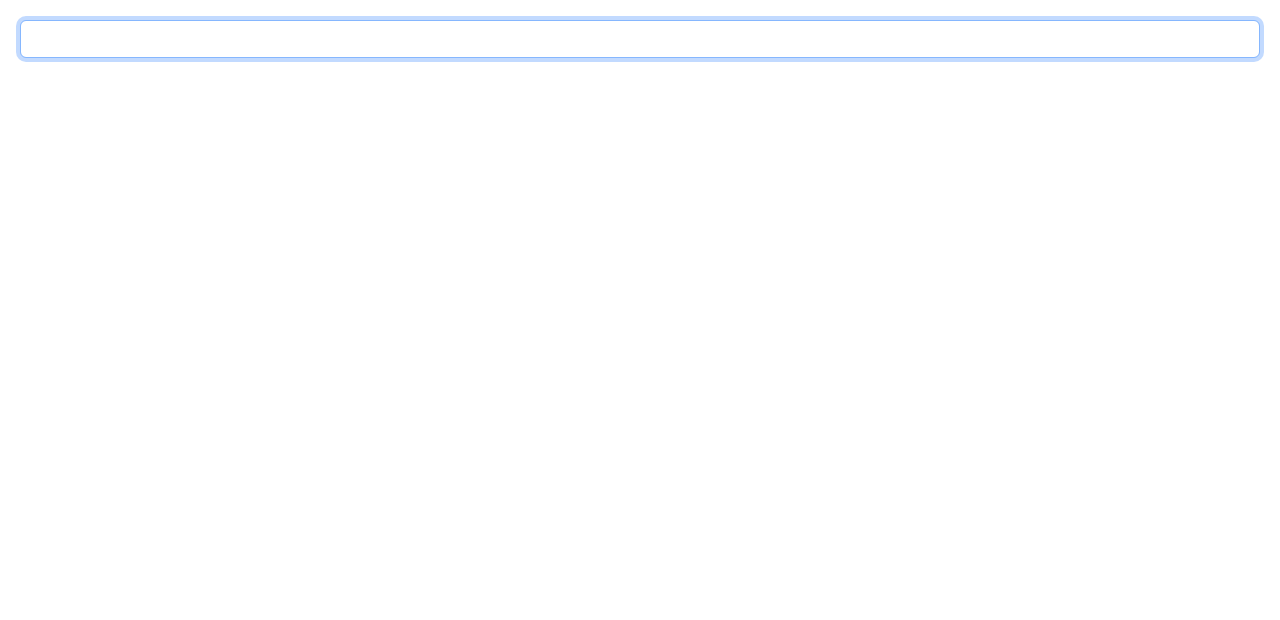
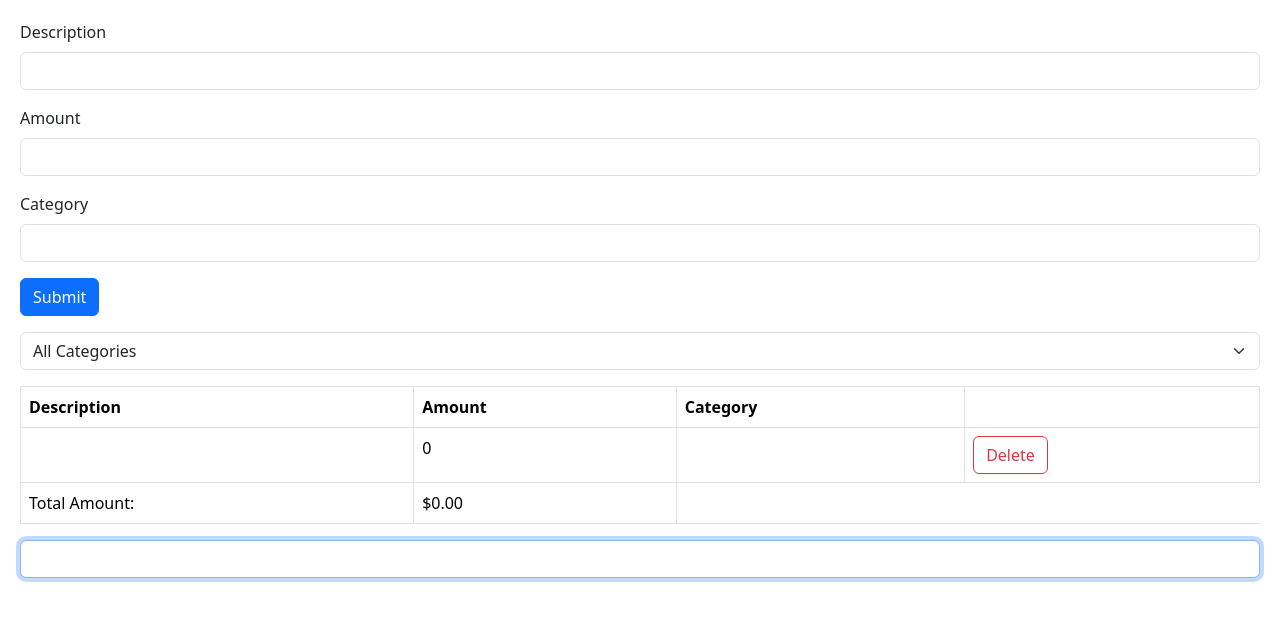
Before and after one commit to FarazRashid/ReactPractice, a React (Vite) app in the folder react-app/: page / in a window 1280 px wide. Shown: the top 620 px of the page. Built offline with nearby package versions, Linux system fonts and the light colour scheme.

Commit message:
Updates File Structure

```diff
--- a/react-app/src/App.tsx
+++ b/react-app/src/App.tsx
@@ -1,7 +1,7 @@
 import { useState } from "react";
-import ExpenseFilter from "./components/ExpenseFilter";
-import ExpenseForm from "./components/ExpenseForm";
-import ExpenseList from "./components/ExpenseList";
+import ExpenseFilter from "./components/Expenses/ExpenseFilter";
+import ExpenseForm from "./components/Expenses/ExpenseForm";
+import ExpenseList from "./components/Expenses/ExpenseList";
 import { FieldValues } from "react-hook-form";
 import { useEffect, useRef } from "react";
 
@@ -56,9 +56,9 @@ function App() {
 
   return (
     <div>
-      {/* <ExpenseForm onSubmit={addExpense} /> */}
-      {/* <ExpenseFilter onSelect={selectCategory} /> */}
-      {/* <ExpenseList expense={visibleExpense} deleteExpense={deleteExpense} /> */}
+      <ExpenseForm onSubmit={addExpense} />
+      <ExpenseFilter onSelect={selectCategory} />
+      <ExpenseList expense={visibleExpense} deleteExpense={deleteExpense} />
       <input ref={ref} type="text" className="form-control" />
     </div>
   );
```
Also changed, not shown: react-app/src/components/Expenses/Categories.ts (renamed from react-app/src/components/Categories.ts), react-app/src/components/Expenses/ExpenseFilter.tsx (renamed from react-app/src/components/ExpenseFilter.tsx), react-app/src/components/Expenses/ExpenseForm.tsx (renamed from react-app/src/components/ExpenseForm.tsx), react-app/src/components/Expenses/ExpenseList.tsx (renamed from react-app/src/components/ExpenseList.tsx), react-app/src/components/PracticeComponents/Alert.tsx (renamed from react-app/src/components/Alert.tsx), react-app/src/components/PracticeComponents/Cart.tsx (renamed from react-app/src/components/Cart.tsx), react-app/src/components/PracticeComponents/ExpandableText.tsx (renamed from react-app/src/components/ExpandableText.tsx), react-app/src/components/PracticeComponents/Form.tsx (renamed from react-app/src/components/Form.tsx), react-app/src/components/PracticeComponents/Message.tsx (renamed from react-app/src/components/Message.tsx), react-app/src/components/PracticeComponents/Navbar.tsx (renamed from react-app/src/components/Navbar.tsx).
